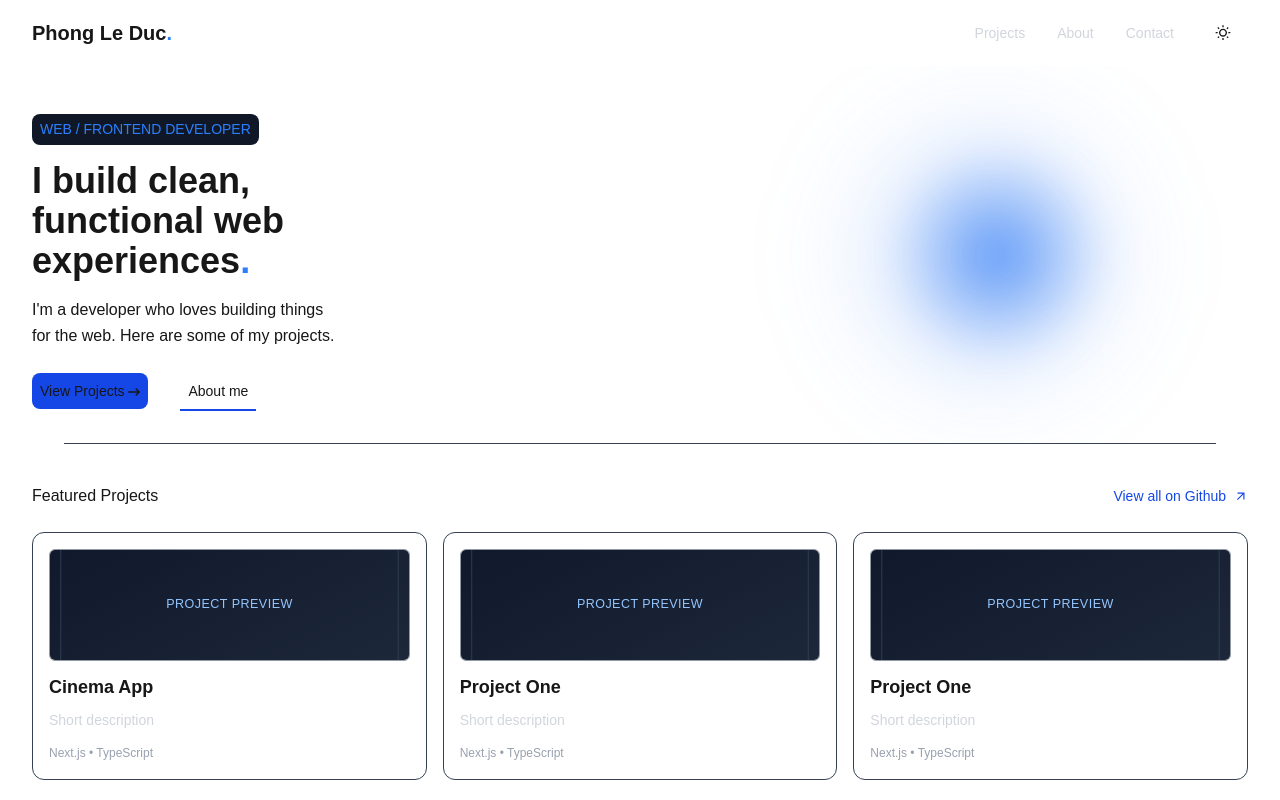
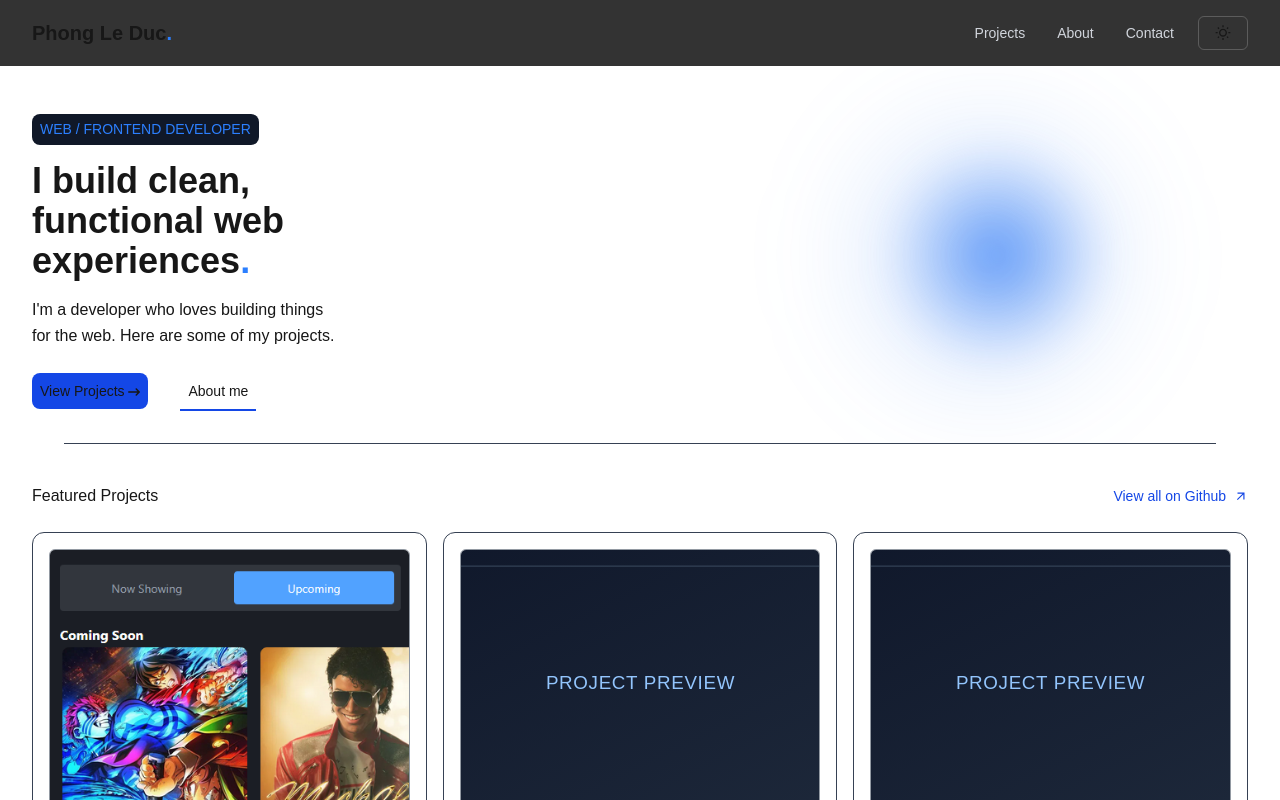
Before and after one commit to Phong-Le-Duc/phong-portfolio, a Next.js app: page / in a window 1280 px wide. Shown: the top 800 px of the page. Built offline with nearby package versions, Linux system fonts and the light colour scheme.

Commit message:
project 2

```diff
--- a/src/components/header/index.tsx
+++ b/src/components/header/index.tsx
@@ -15,7 +15,7 @@ export default function Header() {
 
 
 
-            <div className="flex justify-between items-center py-4 px-8">
+            <div className="flex justify-between items-center py-4 px-8 bg-black/80 backdrop-blur-sm">
 
                 <Link href="/" className="flex items-center" aria-label="Home">
                     <p className="text-xl font-bold" >Phong Le Duc<span className="text-blue-500">.</span></p>
@@ -53,7 +53,7 @@ export default function Header() {
                     </svg>
                 </button>
 
-            </div>
+            </div >
 
 
 
--- a/src/components/project-card/ProjectCard.tsx
+++ b/src/components/project-card/ProjectCard.tsx
@@ -12,13 +12,14 @@ export default function ProjectCard({ project }: Props) {
             className="block rounded-xl border border-gray-700 p-4 hover:border-blue-500 transition"
             aria-label={project.title}
         >
-            <div className="relative mb-3 h-28 w-full overflow-hidden rounded-md border border-gray-600/60">
+            <div className="relative mb-3 aspect-4/3 w-full overflow-hidden rounded-md border border-gray-600/60">
                 <Image
                     src={project.imageSrc}
                     alt={project.title}
                     fill
                     className="object-cover"
-                    sizes="(max-width: 768px) 100vw, 50vw"
+                    quality={100}
+                    sizes="(max-width: 768px) 92vw, (max-width: 1200px) 44vw, 360px"
                 />
             </div>
 
--- a/src/data/projects.ts
+++ b/src/data/projects.ts
@@ -11,18 +11,18 @@ export type Project = {
 export const projects: Project[] = [
     {
         id: "project-1",
-        title: "Cinema App",
-        description: "Short description",
+        title: "Cinema Booking Mobile-Layout Web App",
+        description: "Built an end-to-end cinema booking flow with loader-driven data, interactive seat selection, checkout validation, and e-ticket generation.",
         href: "https://phongs-cinema-app.netlify.app",
-        tags: ["Next.js", "TypeScript"],
-        imageSrc: "/images/project-placeholder.svg",
+        tags: ["Next.js", "TypeScript", "Tailwind CSS"],
+        imageSrc: "/images/cinemaImage.png",
         featured: true,
     },
     {
         id: "project-2",
-        title: "Project One",
+        title: "Fitness Mobile-Layout Web App",
         description: "Short description",
-        href: "https://github.com/yourname/project-one",
+        href: "https://https://phong-fitness.netlify.app/",
         tags: ["Next.js", "TypeScript"],
         imageSrc: "/images/project-placeholder.svg",
         featured: true,
```
Also changed, not shown: public/images/cinemaImage.png (added).
